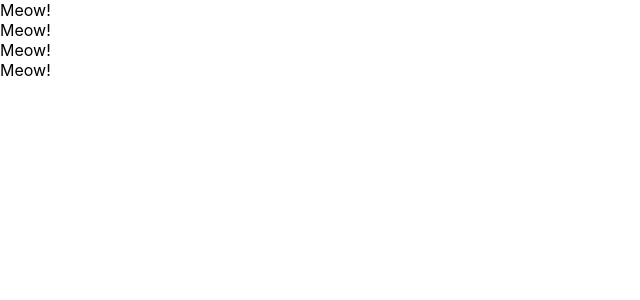
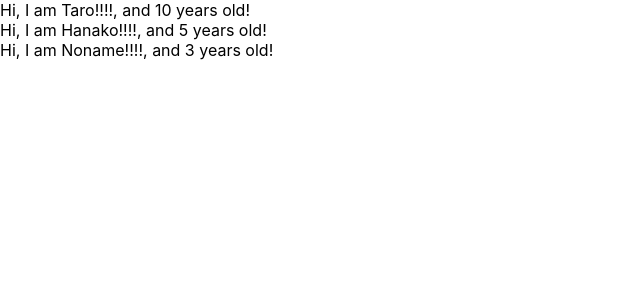
Before and after one commit to yuya1203/react-redux-crud-app, a React (Create React App) app: page / in a window 1280 px wide. Shown: the top 300 px of the page, without its empty margins (0-640 px from the left). Built offline with nearby package versions, Linux system fonts and the light colour scheme.

Commit message:
learn prop-types

```diff
--- a/src/App.js
+++ b/src/App.js
@@ -1,5 +1,6 @@
 // import React, {Component} from 'react';
 import React from 'react';
+import PropTypes from 'prop-types';
 
 // import Reactはjsxをトランスパイル後にReact.createElememntを使用して仮装domを描画するのでjsxを使う場合には必須
 // returnするjsxは一つのタグでなければならない
@@ -9,6 +10,9 @@
 // webpackはバンドラー
 // componentは二種類
 // ->関数コンポーネントとクラスコンポーネント
+// jsx内でjsを使用するときは{}でくくる
+
+
 // class App extends Component {
 //   render() {
 //     return (
@@ -28,18 +32,38 @@
 
 const App = () => {
   // return <div>Hi!</div>
+  const profiles = [
+    { name: "Taro", age: 10 },
+    { name: "Hanako", age: 5 },
+    { name: "Noname", age: 3 },
+  ]
   return (
     <div>
-      <Cat />
-      <Cat />
-      <Cat />
-      <Cat />
+      {
+        profiles.map((profile, index) => {
+          return <User name={profile.name} age={profile.age} key={index} />
+        })
+      }
+      {/* <User name={"Taoro"} age={10}/>
+      <User name={"Hanako"} age={5}/> */}
     </div>
   )
 }
 
-const Cat = () => {
-  return <div>Meow!</div>
+const User = (props) => {
+  return <div>Hi, I am {props.name}!!!!, and {props.age} years old!</div>
 }
 
+// propsに対する方チェックを行う（validation)
+
+User.propTypes = {
+  name: PropTypes.string,
+  age: PropTypes.number.isRequired,
+}
+
+// propsに初期値を指定できる(defaultProps)
+// User.defaultProps = {
+//   age: 1
+// }
+
 export default App;
```
Also changed, not shown: 1 other file (tests, documents, lock files or other folders).
